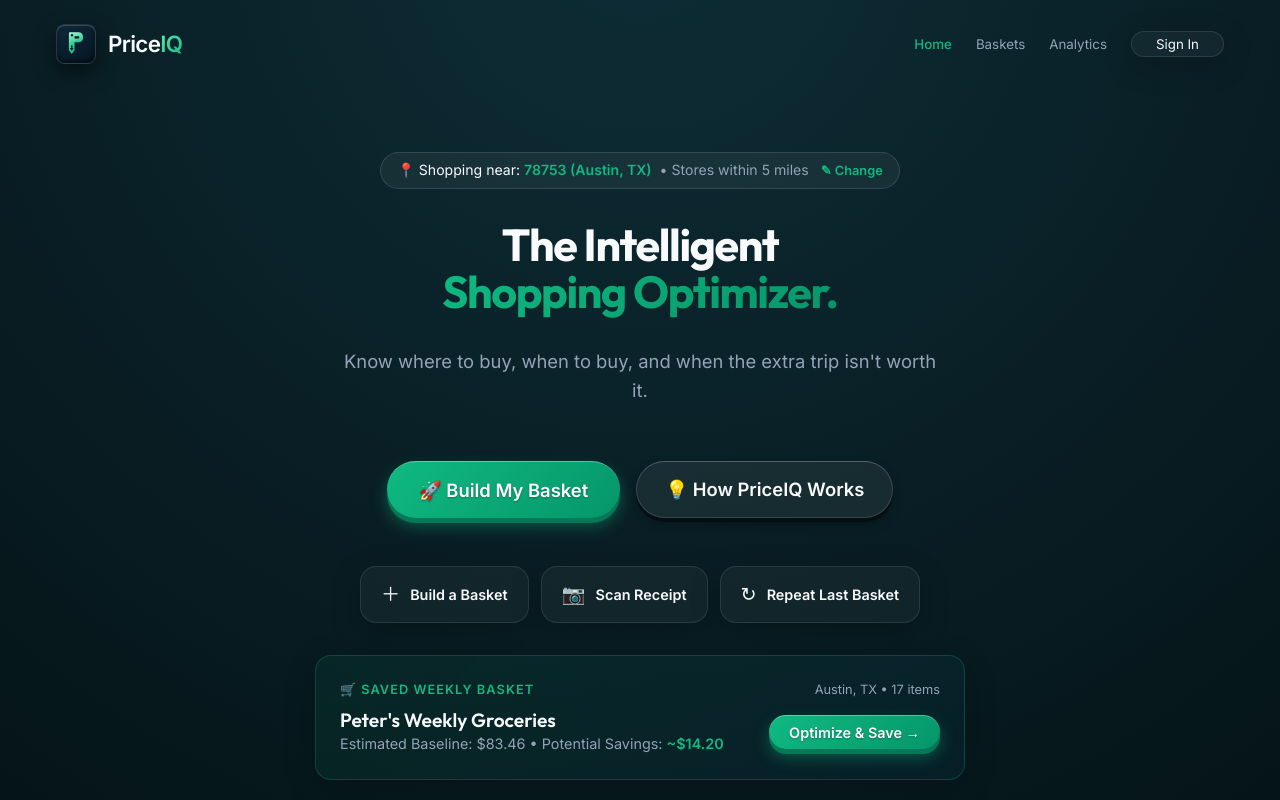
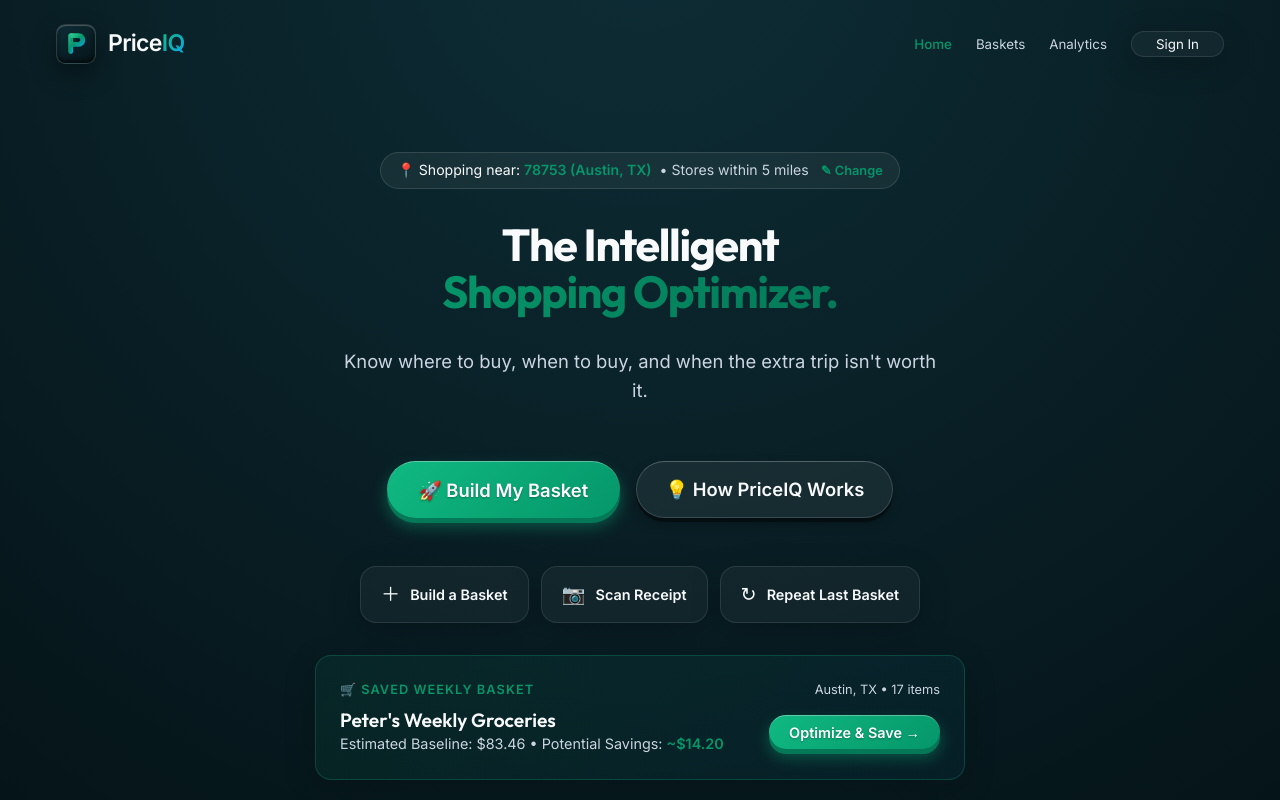
Before and after one commit to Tbest101/PriceIQ, a React (Vite) app: page / in a window 1280 px wide. Shown: the top 800 px of the page. Built offline with nearby package versions, Linux system fonts and the light colour scheme.

Commit message:
style: Refine brand color palette (Deep Emerald #059669, Amber AI Insights, Teal Analytics), brighten secondary text contrast, and upgrade PriceIQ logo to modern fintech P mark

```diff
--- a/src/components/OptimizationEngine.tsx
+++ b/src/components/OptimizationEngine.tsx
@@ -233,11 +233,12 @@ export const OptimizationEngine: React.FC<Props> = ({ basket, location, plannedS
 
           {/* Skip Store Decision Rationale Card */}
           {skipAdvice && activeMode === 'balanced' && (
-            <div style={{ background: 'linear-gradient(135deg, rgba(245, 158, 11, 0.12) 0%, rgba(239, 68, 68, 0.08) 100%)', border: '1px solid rgba(245, 158, 11, 0.3)', padding: '12px 16px', borderRadius: 'var(--radius-md)', marginBottom: 'var(--spacing-md)', fontSize: '0.88rem' }}>
-              <div style={{ fontWeight: 700, color: '#fbbf24', marginBottom: '3px', display: 'flex', alignItems: 'center', gap: '6px' }}>
-                💡 PriceIQ Decision Rationale: Skip {skipAdvice.storeToSkip}
+            <div style={{ background: 'linear-gradient(135deg, rgba(245, 158, 11, 0.14) 0%, rgba(14, 165, 233, 0.06) 100%)', border: '1px solid rgba(245, 158, 11, 0.35)', padding: '14px 18px', borderRadius: 'var(--radius-md)', marginBottom: 'var(--spacing-md)', fontSize: '0.88rem', boxShadow: '0 4px 15px rgba(245, 158, 11, 0.05)' }}>
+              <div style={{ fontWeight: 700, color: '#fbbf24', marginBottom: '4px', display: 'flex', alignItems: 'center', gap: '8px', fontSize: '0.95rem' }}>
+                <span style={{ fontSize: '1.2rem' }}>💡</span>
+                <span>PriceIQ Decision Rationale: Skip {skipAdvice.storeToSkip}</span>
               </div>
-              <div style={{ color: 'var(--text-main)', fontSize: '0.85rem' }}>
+              <div style={{ color: 'var(--text-main)', fontSize: '0.88rem', lineHeight: 1.5, paddingLeft: '28px' }}>
                 {skipAdvice.reasonText}
               </div>
             </div>
--- a/src/components/PriceIQLogo.tsx
+++ b/src/components/PriceIQLogo.tsx
@@ -18,15 +18,15 @@ export const PriceIQLogo: React.FC<Props> = ({
 
   return (
     <div style={{ display: 'inline-flex', alignItems: 'center', gap: '12px', userSelect: 'none' }}>
-      {/* App Icon Badge (Squircle container matching brand image with 3D tactile depth) */}
+      {/* App Icon Badge (Sleek Fintech Squircle Container) */}
       <div
         style={{
           width: containerSize,
           height: containerSize,
-          borderRadius: enclosed ? '22%' : '0%',
-          background: enclosed ? 'linear-gradient(145deg, #0e293a 0%, #061523 100%)' : 'transparent',
-          boxShadow: enclosed ? '0 8px 20px rgba(0, 0, 0, 0.5), inset 0 1px 1px rgba(255, 255, 255, 0.2), inset 0 -2px 4px rgba(0, 0, 0, 0.6)' : 'none',
-          border: enclosed ? '1px solid rgba(255, 255, 255, 0.12)' : 'none',
+          borderRadius: enclosed ? '24%' : '0%',
+          background: enclosed ? 'linear-gradient(145deg, #0e2d36 0%, #051418 100%)' : 'transparent',
+          boxShadow: enclosed ? '0 10px 25px rgba(0, 0, 0, 0.4), inset 0 1px 1px rgba(255, 255, 255, 0.25), inset 0 -2px 4px rgba(0, 0, 0, 0.7)' : 'none',
+          border: enclosed ? '1px solid rgba(255, 255, 255, 0.15)' : 'none',
           display: 'flex',
           alignItems: 'center',
           justifyContent: 'center',
@@ -37,75 +37,68 @@ export const PriceIQLogo: React.FC<Props> = ({
         <svg
           width={iconSize * 0.75}
           height={iconSize * 0.85}
-          viewBox="0 0 100 115"
+          viewBox="0 0 100 110"
           fill="none"
           xmlns="http://www.w3.org/2000/svg"
         >
           <defs>
-            {/* Playful Multi-Stop Gradient from luminous lime to deep forest teal */}
-            <linearGradient id="priceiq-playful-gradient" x1="0%" y1="0%" x2="100%" y2="100%">
-              <stop offset="0%" stopColor="#6EE7B7" />   {/* Light luminous mint-lime */}
-              <stop offset="35%" stopColor="#34D399" />  {/* Bright emerald */}
-              <stop offset="70%" stopColor="#10B981" />  {/* Rich brand green */}
-              <stop offset="100%" stopColor="#047857" /> {/* Deep forest teal */}
+            {/* Premium Emerald-to-Teal Fintech Gradient */}
+            <linearGradient id="priceiq-fintech-p-gradient" x1="0%" y1="0%" x2="100%" y2="100%">
+              <stop offset="0%" stopColor="#34D399" />   {/* Luminous Mint-Emerald */}
+              <stop offset="50%" stopColor="#059669" />  {/* Deep Emerald Green */}
+              <stop offset="100%" stopColor="#0EA5E9" /> {/* Intelligence Teal-Blue */}
             </linearGradient>
 
-            {/* Inner highlight overlay for 3D shine */}
-            <linearGradient id="priceiq-shine" x1="0%" y1="0%" x2="0%" y2="100%">
-              <stop offset="0%" stopColor="#FFFFFF" stopOpacity="0.4" />
-              <stop offset="50%" stopColor="#FFFFFF" stopOpacity="0.0" />
+            <linearGradient id="p-inner-shadow" x1="0%" y1="0%" x2="0%" y2="100%">
+              <stop offset="0%" stopColor="#FFFFFF" stopOpacity="0.3" />
+              <stop offset="100%" stopColor="#000000" stopOpacity="0.3" />
             </linearGradient>
           </defs>
 
-          {/* Outer P-loop curve & tag shape */}
-          <path
-            d="M 22 10
-               H 62
-               C 85 10, 88 52, 62 52
-               H 44
-               V 85
-               L 32 102
-               L 20 85
-               V 22
-               C 20 14, 22 10, 22 10 Z"
-            fill="url(#priceiq-playful-gradient)"
+          {/* Distinctive Stylized Geometric "P" Mark */}
+          {/* Vertical Stem */}
+          <rect
+            x="18"
+            y="12"
+            width="20"
+            height="86"
+            rx="10"
+            fill="url(#priceiq-fintech-p-gradient)"
           />
 
-          {/* 3D Top Shine Overlay */}
+          {/* Upper "P" Loop */}
           <path
-            d="M 22 10 H 62 C 85 10, 88 52, 62 52 H 44 V 85 L 32 102 L 20 85 V 22 C 20 14, 22 10, 22 10 Z"
-            fill="url(#priceiq-shine)"
+            d="M 28 12
+               H 60
+               C 78 12, 88 24, 88 40
+               C 88 56, 78 68, 60 68
+               H 28
+               V 48
+               H 58
+               C 64 48, 68 44, 68 40
+               C 68 36, 64 32, 58 32
+               H 28
+               Z"
+            fill="url(#priceiq-fintech-p-gradient)"
           />
 
-          {/* Hole punch in tag top left */}
-          <circle cx="33" cy="22" r="5" fill="#061523" />
-
-          {/* Downward arrow cutout inside bottom stem */}
-          <path
-            d="M 32 88 L 24 76 H 29 V 64 H 35 V 76 H 40 Z"
-            fill="#061523"
-          />
-
-          {/* P inner hole cut */}
-          <path
-            d="M 44 26 H 58 C 66 26, 66 36, 58 36 H 44 Z"
-            fill="#061523"
-          />
+          {/* Precision Analytics Spark Cutout */}
+          <circle cx="60" cy="40" r="6" fill="#07191e" />
         </svg>
       </div>
 
       {/* Typography: PriceIQ */}
       {showText && (
         <div style={{ display: 'flex', flexDirection: 'column' }}>
-          <div style={{ fontSize: `${size * 0.7}px`, fontWeight: 800, letterSpacing: '-0.03em', lineHeight: 1, color: 'var(--text-main)' }}>
+          <div style={{ fontSize: `${size * 0.72}px`, fontWeight: 800, letterSpacing: '-0.03em', lineHeight: 1, color: 'var(--text-main)' }}>
             Price<span style={{
-              background: 'linear-gradient(135deg, #6EE7B7 0%, #10B981 100%)',
+              background: 'linear-gradient(135deg, #10B981 0%, #0EA5E9 100%)',
               WebkitBackgroundClip: 'text',
               WebkitTextFillColor: 'transparent'
             }}>IQ</span>
           </div>
           {showTagline && (
-            <span style={{ fontSize: `${Math.max(10, size * 0.2)}px`, fontWeight: 700, letterSpacing: '0.12em', color: '#34D399', marginTop: '4px', textTransform: 'uppercase' }}>
+            <span style={{ fontSize: `${Math.max(10, size * 0.2)}px`, fontWeight: 700, letterSpacing: '0.12em', color: '#10B981', marginTop: '4px', textTransform: 'uppercase' }}>
               Smarter Prices. Better Choices.
             </span>
           )}
--- a/src/index.css
+++ b/src/index.css
@@ -7,18 +7,24 @@
   --surface-hover: rgba(255, 255, 255, 0.08);
   --surface-border: rgba(255, 255, 255, 0.1);
 
-  --primary: #10b981;
-  --primary-hover: #059669;
-  --secondary: #0ea5e9;
-  --accent: #34d399;
-  --success: #10b981;
+  /* Refined Premium Palette */
+  --primary: #059669;           /* Deep Emerald Green (Savings & Primary CTA) */
+  --primary-hover: #047857;     /* Forest Emerald Dark */
+  --primary-light: #10b981;    /* Mint Emerald Light */
+
+  --secondary: #0ea5e9;         /* Teal-Blue (Intelligence, Charts & Analytics) */
+  --accent-teal-light: #38bdf8;
+
+  --accent-amber: #f59e0b;      /* Warm Amber/Gold (AI Insights & Decision Rationale) */
+  --accent-amber-light: #fbbf24;
+  --success: #059669;
 
   --text-main: #f8fafc;
-  --text-muted: #94a3b8;
+  --text-muted: #cbd5e1;        /* Higher contrast slate for crystal-clear readability */
 
   /* Gradients */
-  --gradient-brand: linear-gradient(135deg, #10b981 0%, #059669 100%);
-  --gradient-glow: linear-gradient(135deg, rgba(16, 185, 129, 0.5), rgba(14, 165, 233, 0.5));
+  --gradient-brand: linear-gradient(135deg, #059669 0%, #047857 100%);
+  --gradient-glow: linear-gradient(135deg, rgba(5, 150, 105, 0.4), rgba(14, 165, 233, 0.4));
 
   /* Typography */
   --font-heading: 'Outfit', sans-serif;
```
